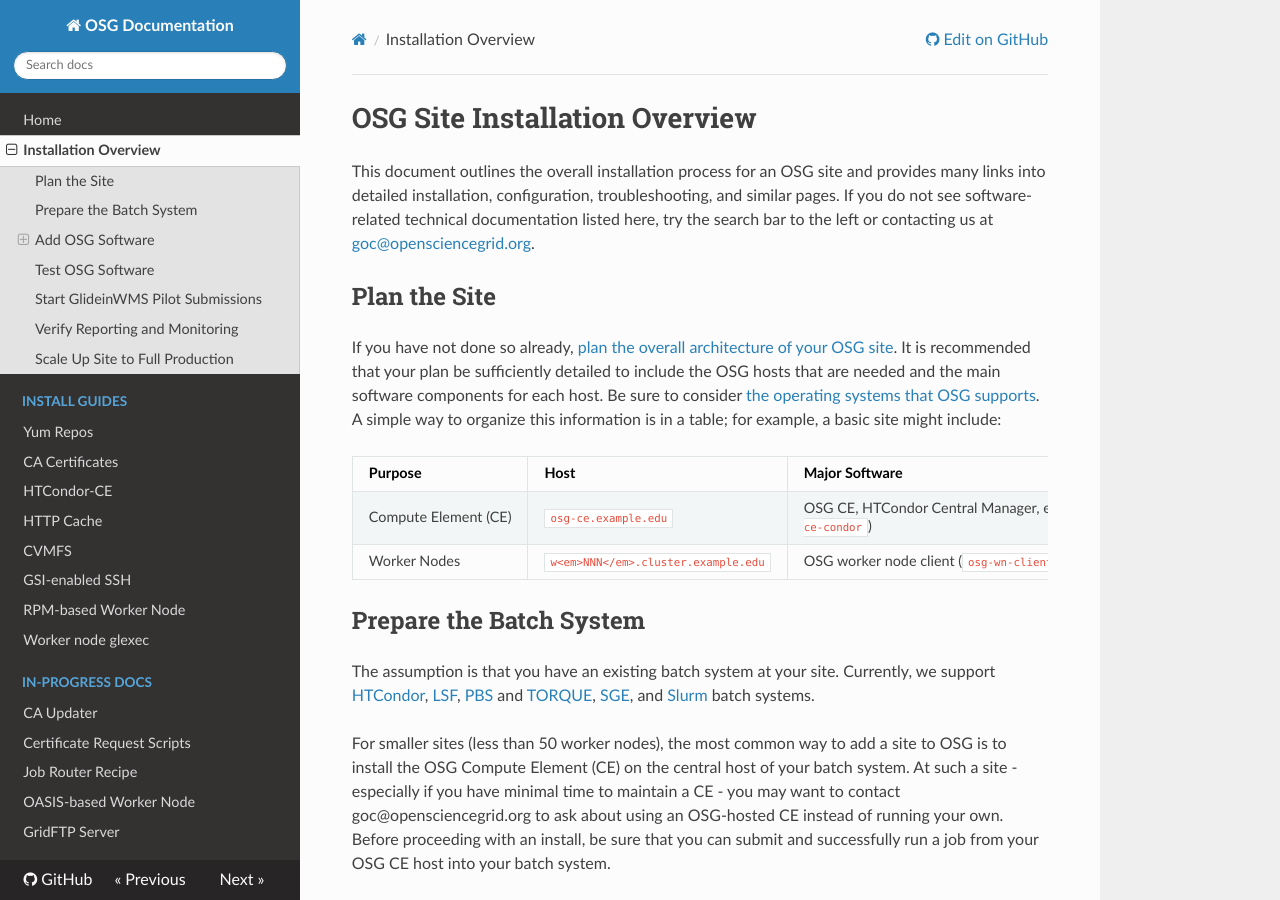
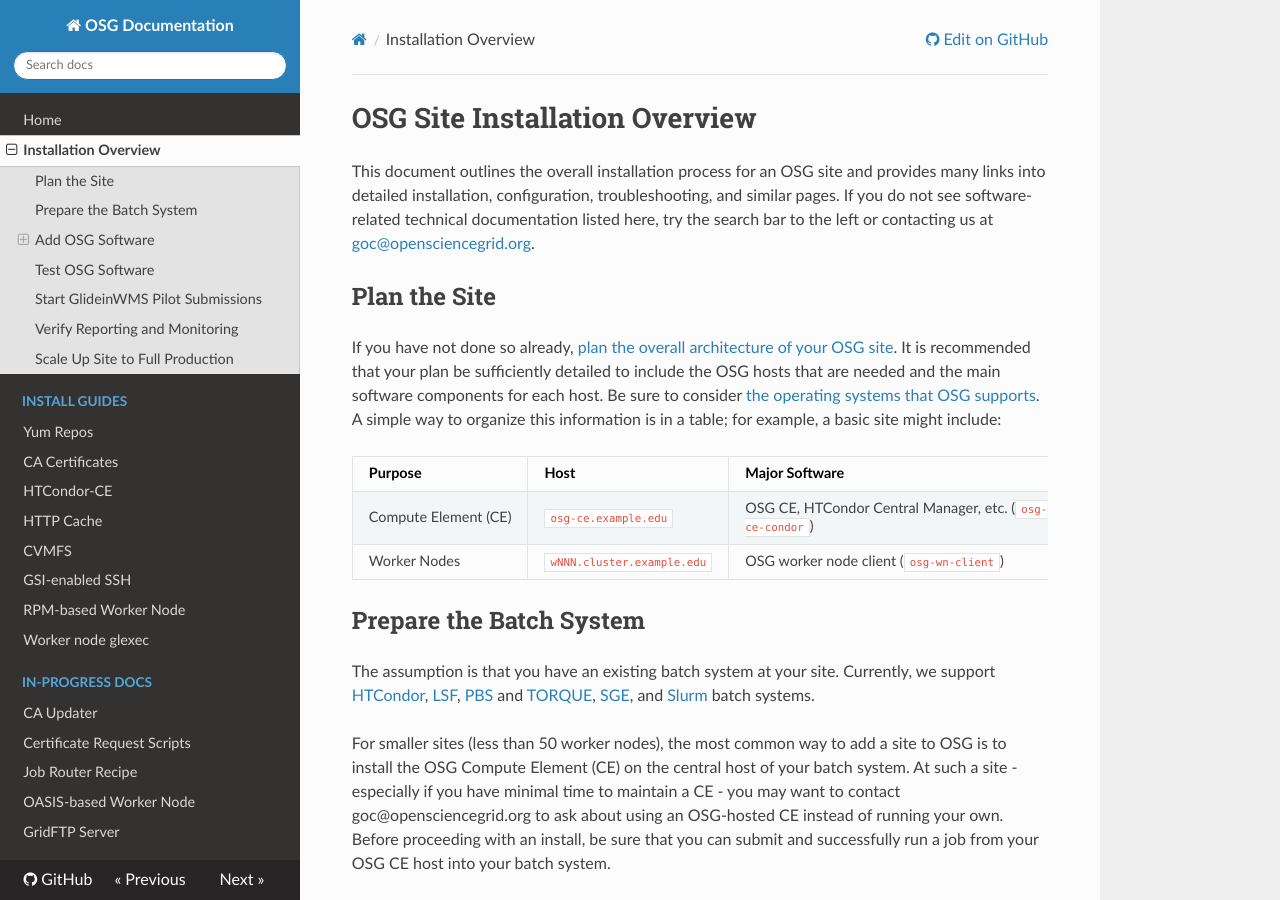
Before and after one commit to osg-htc/docs, an MkDocs documentation site: the page built from docs/install-overview.md, in a window 1280 px wide and 900 px high. Built offline with MkDocs 1.6.1, drawn with Linux system fonts in a browser that asks for light colours; nearby versions of some CDN libraries; old or Windows-style settings are respelled for this version of MkDocs.

Commit message:
Remove <em> tags

```diff
--- a/docs/install-overview.md
+++ b/docs/install-overview.md
@@ -11,7 +11,7 @@ If you have not done so already, [plan the overall architecture of your OSG site
 | Purpose              | Host                                | Major Software                                           |
 |:---------------------|:------------------------------------|:---------------------------------------------------------|
 | Compute Element (CE) | `osg-ce.example.edu`                | OSG CE, HTCondor Central Manager, etc. (`osg-ce-condor`) |
-| Worker Nodes         | `w<em>NNN</em>.cluster.example.edu` | OSG worker node client (`osg-wn-client`)                 |
+| Worker Nodes         | `wNNN.cluster.example.edu`          | OSG worker node client (`osg-wn-client`)                 |
 
 Prepare the Batch System
 ------------------------
```
